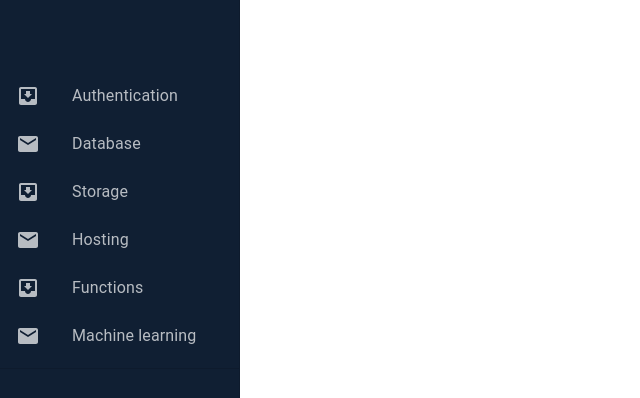
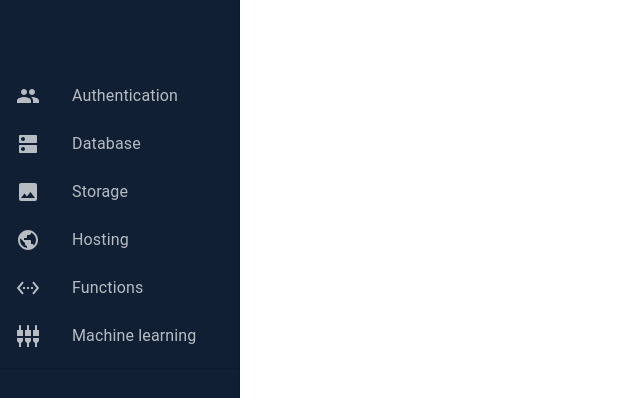
Before and after one commit to Mattarek/react-materialUI-practice, a React (Vite) app: page / in a window 1280 px wide. Shown: the top 398 px of the page, without its empty margins (0-640 px from the left). Built offline with nearby package versions, Linux system fonts and the light colour scheme.

Commit message:
Icons from constants added

```diff
--- a/src/components/Navbar/Navbar.tsx
+++ b/src/components/Navbar/Navbar.tsx
@@ -32,7 +32,7 @@ export const Navbar = () => {
             <Toolbar />
             <Box sx={{ overflow: 'auto' }}>
                 <List>
-                    {mainNavbarItems.map(({ id, label, route }) => (
+                    {mainNavbarItems.map(({ id, label, route, icon }) => (
                         <ListItem
                             key={id}
                             disablePadding
@@ -40,11 +40,7 @@ export const Navbar = () => {
                             <ListItemButton>
                                 <ListItemIcon
                                     sx={{ color: 'rgba(255, 255, 255,0.7)' }}>
-                                    {id % 2 === 0 ? (
-                                        <InboxIcon />
-                                    ) : (
-                                        <MailIcon />
-                                    )}
+                                    {icon}
                                 </ListItemIcon>
                                 <ListItemText primary={label} />
                             </ListItemButton>
```
